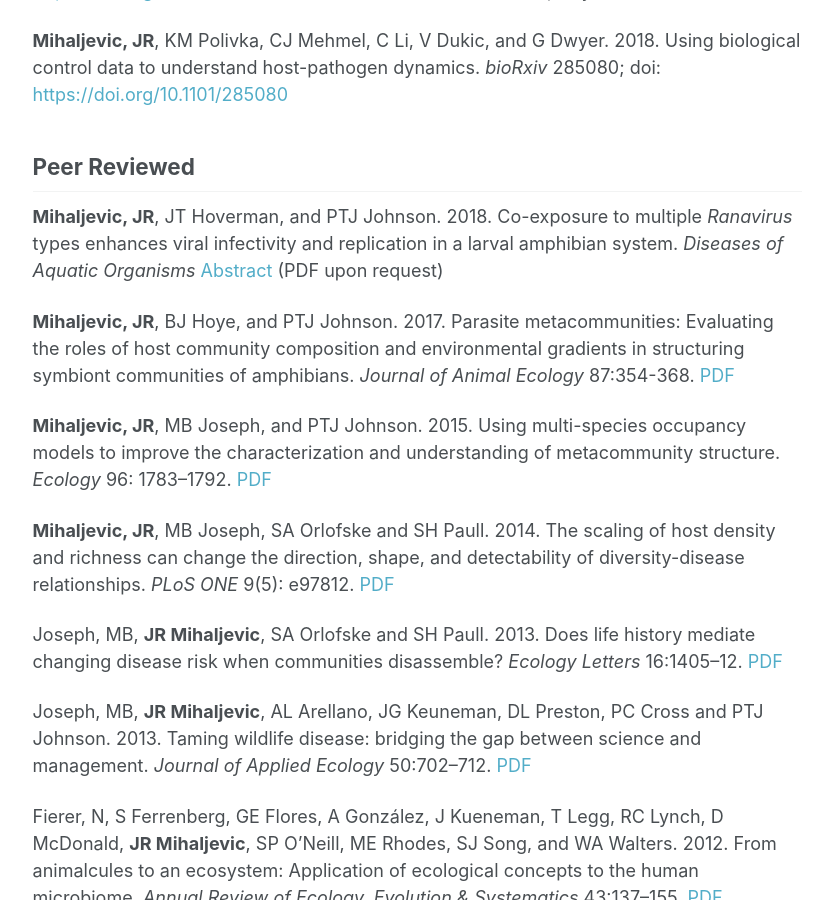
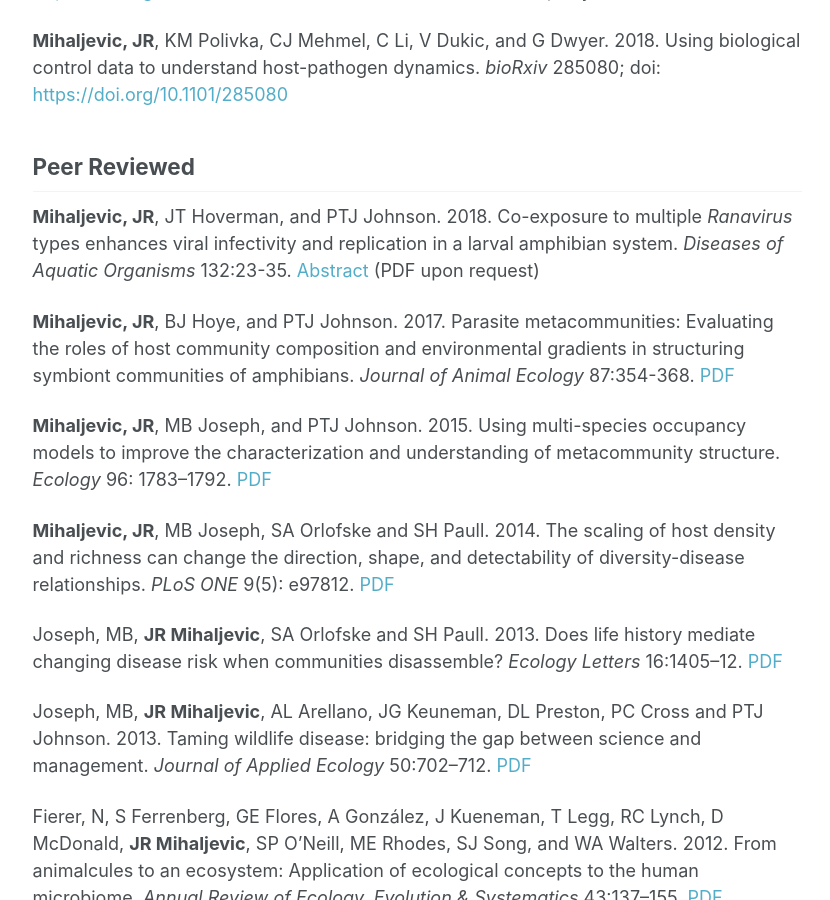
Before and after one commit to jrmihalj/jrmihalj.github.io, a Jekyll site: the page built from _pages/pubs.md, in a window 1280 px wide and 900 px high, scrolled down 1251 px. Shown: the whole window, without its empty margins (249-1079 px from the left). Built offline with Jekyll 4.4.1, drawn with Linux system fonts in a browser that asks for light colours; formulas are drawn with MathJax 3; our own code applies the rules of GitHub Pages for plain Markdown files.

Commit message:
DAO issue info

```diff
--- a/_pages/pubs.md
+++ b/_pages/pubs.md
@@ -18,7 +18,7 @@
 
 ## Peer Reviewed
 
-**Mihaljevic, JR**, JT Hoverman, and PTJ Johnson. 2018. Co-exposure to multiple *Ranavirus* types enhances viral infectivity and replication in a larval amphibian system. *Diseases of Aquatic Organisms* [Abstract](https://doi.org/10.3354/dao03300){:target="_blank"} (PDF upon request)
+**Mihaljevic, JR**, JT Hoverman, and PTJ Johnson. 2018. Co-exposure to multiple *Ranavirus* types enhances viral infectivity and replication in a larval amphibian system. *Diseases of Aquatic Organisms* 132:23-35. [Abstract](https://doi.org/10.3354/dao03300){:target="_blank"} (PDF upon request)
 
 **Mihaljevic, JR**, BJ Hoye, and PTJ Johnson. 2017. Parasite metacommunities: Evaluating the roles of host community composition and environmental gradients in structuring symbiont communities of amphibians. *Journal of Animal Ecology* 87:354-368. [PDF](https://drive.google.com/file/d/1UVSHMO-08w943HRcI9GnAOQwWU0tt5um/view?usp=sharing){:target="_blank"}
 
```
